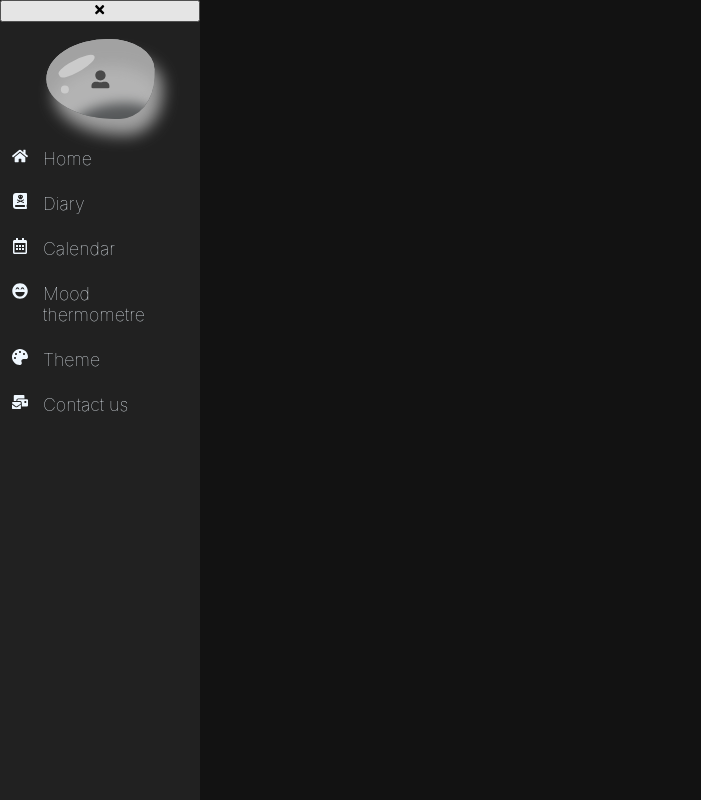
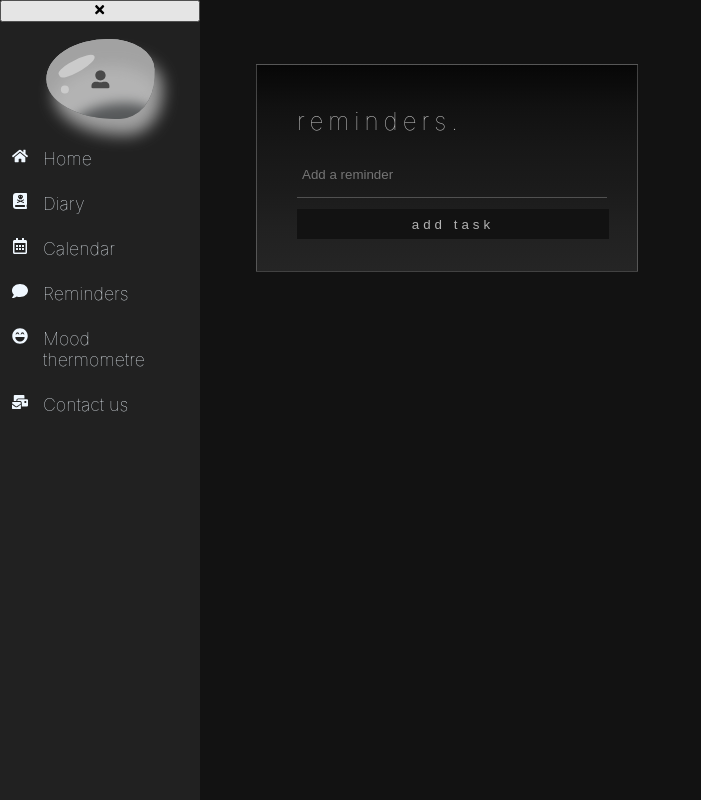
Before and after one commit to navidasaman/diary-app, a React (Create React App) app: page /Reminders in a window 1280 px wide. Shown: the whole page, without its empty margins (0-701 px from the left). Built offline with nearby package versions, Linux system fonts and the light colour scheme.

Commit message:
Added a reminders/ToDo-list and styled it

```diff
--- a/src/App.tsx
+++ b/src/App.tsx
@@ -3,6 +3,8 @@ import Sidebar from './components/Sidebar'
 import { Route, Routes, BrowserRouter } from 'react-router-dom';
 import Contact from './pages/Contact';
 import Calendar from './pages/Calendar';
+import Reminders from './pages/Reminders';
+
 
 function App() {
   return (
@@ -11,6 +13,7 @@ function App() {
       <Sidebar />
       <BrowserRouter>
         <Routes>
+          <Route path="/Reminders" element={ <Reminders /> } />
           <Route path="/Contact" element={ <Contact /> } />
           <Route path="/Calendar" element={ <Calendar /> } />
         </Routes>
--- /dev/null
+++ b/src/components/Reminders.tsx
@@ -0,0 +1,56 @@
+import React, { useState } from 'react'
+import '../css/Reminders.css'
+import { FaEdit, FaRegTrashAlt } from 'react-icons/fa';
+
+
+function Reminders() {
+    // The useHook useState is used for state management of variables to be able to update them
+    const [task, setTask] = useState('');
+    const [tasks, setTasks] = useState<string[]>([]); // an array of strings called tasks that will have their state set
+
+    const addReminder = (taskReminder: string) => {
+        setTasks([...tasks, taskReminder]);  // updates the state variable tasks by adding a new element taskReminder to the array
+        setTask('');
+    }
+
+    const handleSubmit = (e: React.FormEvent) => {
+        e.preventDefault(); // prevents refreshing of page and form submission
+        if (task !== '') { // verifies that the string isn't empty
+            addReminder(task); // adds task to tasks
+        }
+        console.log(task)
+    };
+
+    // returns the form
+    return (
+        <div>
+            <form className="reminders" onSubmit={handleSubmit} >
+                <h1>Reminders.</h1>
+                <input
+                    type="text"
+                    className="reminder-input"
+                    placeholder="Add a reminder"
+                    value={task}
+                    onChange={(e) => setTask(e.target.value)} // sets the state as the input value
+                />
+                <div> {/* the tasks array is iterated by map() wherein the task variable has its index representation */}
+                    {tasks.map((task, index) => (
+                        <div className='task'
+                            key={index}>
+                                {task} {/*that which will be rendered*/}
+                            <div className='editTask'>
+                                <FaEdit />
+                                <FaRegTrashAlt />
+                            </div>
+                        </div>
+                    ))}
+                </div>
+                <button type="submit" className="addTaskButton">
+                    Add Task
+                </button>
+            </form>
+        </div>
+    );
+}
+
+export default Reminders;
--- a/src/components/Sidebar.tsx
+++ b/src/components/Sidebar.tsx
@@ -1,6 +1,6 @@
 import React, { useState, useEffect } from 'react';
 import '../css/Sidebar.css'
-import { FaHome, FaBookDead, FaComments, FaRegCalendarAlt, FaLaughBeam, FaPalette, FaUserAlt, FaTimes, FaBars, FaMailBulk } from 'react-icons/fa';
+import { FaHome, FaBookDead, FaRegCalendarAlt, FaLaughBeam, FaUserAlt, FaTimes, FaBars, FaMailBulk, FaComment } from 'react-icons/fa';
 
 function Sidebar() {
   /*The state variable is set to false as the initial value*/
@@ -37,7 +37,7 @@ function Sidebar() {
         {
             title: "Home",
             icon: <FaHome />,
-            link: "/"
+            link: "/Home"
         },
         {
             title: "Diary",
@@ -50,27 +50,27 @@ function Sidebar() {
             link: "/Calendar"
         },
         {
+          title: "Reminders",
+          icon: <FaComment />,
+          link: "/Reminders"
+      },
+        {
             title: "Mood thermometre",
             icon: <FaLaughBeam />,
             link: "/Mood"
         },
         {
-            title: "Theme",
-            icon: <FaPalette />,
-            link: "/Theme"
-        },
-        {
           title: "Contact us",
           icon: <FaMailBulk />,
           link: "/Contact"
-      }
+      },
   ];
 
   /*Returns the sidebar containing the object from the SidebarData array and
   the toggle button alongside conditions for when the sidebar is collapsed or not */
   return (
     <div className={`Sidebar ${isCollapsed ? 'collapsed' : ''}`}>
-      <button className="ToggleButton" onClick={handleToggleSidebar}>{isCollapsed ? <FaBars /> : <FaTimes />}</button>
+      <button className="menuToggleButton" onClick={handleToggleSidebar}>{isCollapsed ? <FaBars /> : <FaTimes />}</button>
       <div className='MenuContainer'>
         <div className={`MenuTitle ${isCollapsed ? 'collapsed' : ''}`}><FaUserAlt /></div>
       </div>
--- /dev/null
+++ b/src/css/Reminders.css
@@ -0,0 +1,49 @@
+.reminders {
+    margin: 50px auto;
+    max-width: 300px;
+    max-height: 420px;
+    padding: 2% 40px;
+    border: 1px solid #dddddd45;
+    background-image: linear-gradient(rgb(7, 7, 7), rgb(17, 17, 17), rgb(23, 23, 23), rgb(27, 27, 27), rgb(33, 33, 33), rgb(37, 37, 37));
+    margin:5% 10% 5% 20%;
+    font-size: calc(7px + 1vw);
+    overflow: hidden;
+}
+
+.reminders h1{
+    text-transform: lowercase;
+    letter-spacing: 5px;
+    padding-right:12%;
+    font-size: calc(37px - 1vw);
+    font-weight: 100;
+    color: #ffffffc3;
+    cursor: context-menu;
+    display: flex;
+    justify-content: baseline;
+}
+
+.addTaskButton {
+    height: 30px;
+    width:104%;
+    background-color: #121212;
+    color:hsl(0, 0%, 70%);
+    border: none;
+    margin: 2% 0%;
+    letter-spacing: 4px;
+    text-transform: lowercase;
+    font-weight: 100;
+    cursor: pointer;
+}
+
+.task {
+    background-color: #212121;
+    padding: 5%;
+    margin:5% 0px;
+    width:94%;
+    display: grid;
+    grid-template-columns: 1fr 1fr;
+}
+
+.editTask {
+    justify-self: end;
+}
--- a/src/css/Sidebar.css
+++ b/src/css/Sidebar.css
@@ -13,7 +13,7 @@
 
   .SidebarList :hover {
     color: rgba(240, 248, 255, 0.475);
-    background-color: #12121238;
+    background-color: transparent;
   }
 
   .SidebarRow {
@@ -97,7 +97,7 @@
     display: none;
   }
 
-  .ToggleButton{
+  .menuToggleButton{
     width:100%;
     text-align: center;
     cursor: pointer;
--- /dev/null
+++ b/src/pages/Reminders.tsx
@@ -0,0 +1,12 @@
+import React from 'react'
+import Reminder from '../components/Reminders'
+
+function Reminders() {
+  return (
+    <div>
+      <Reminder />
+    </div>
+  )
+}
+
+export default Reminders
```
